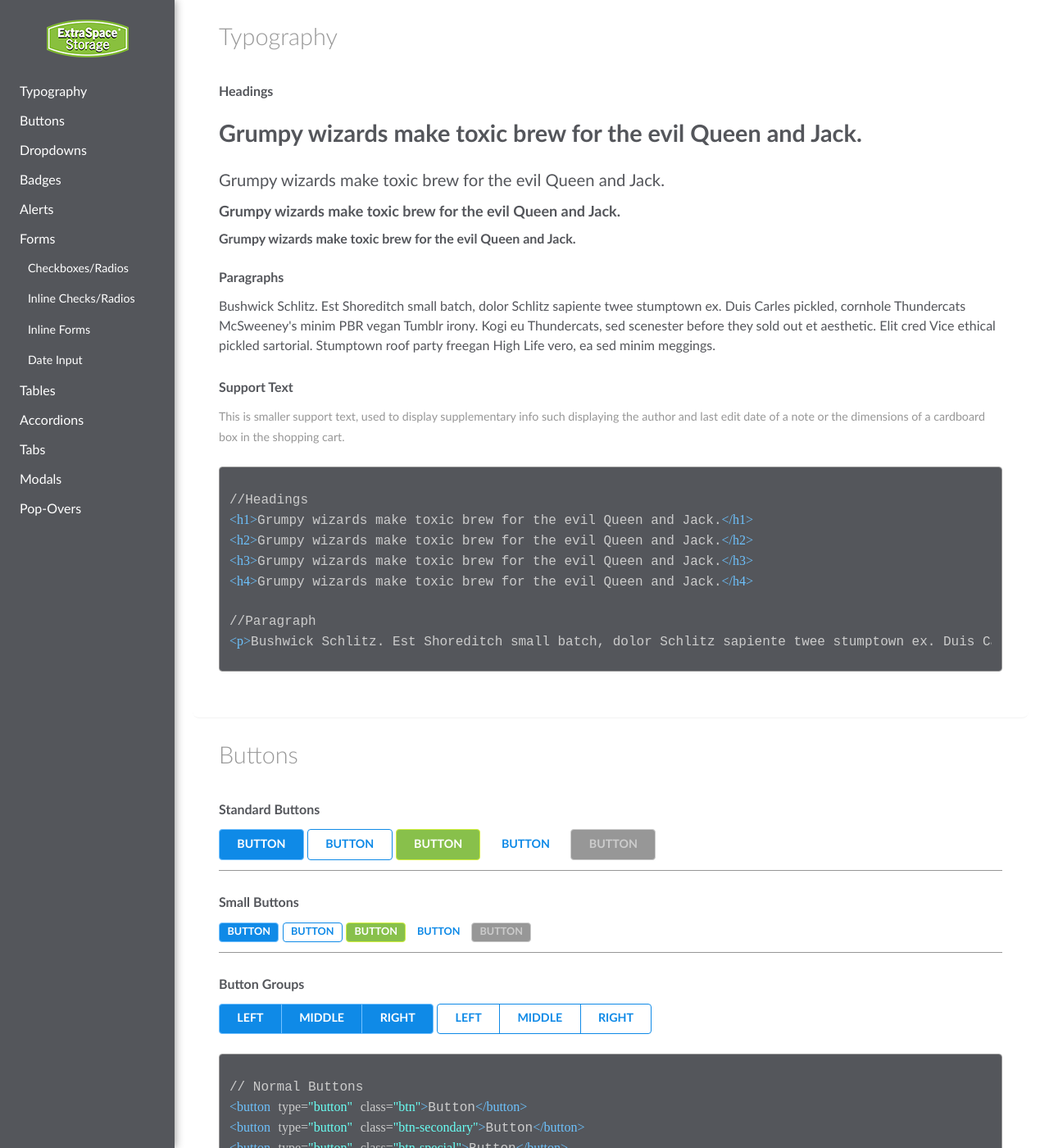
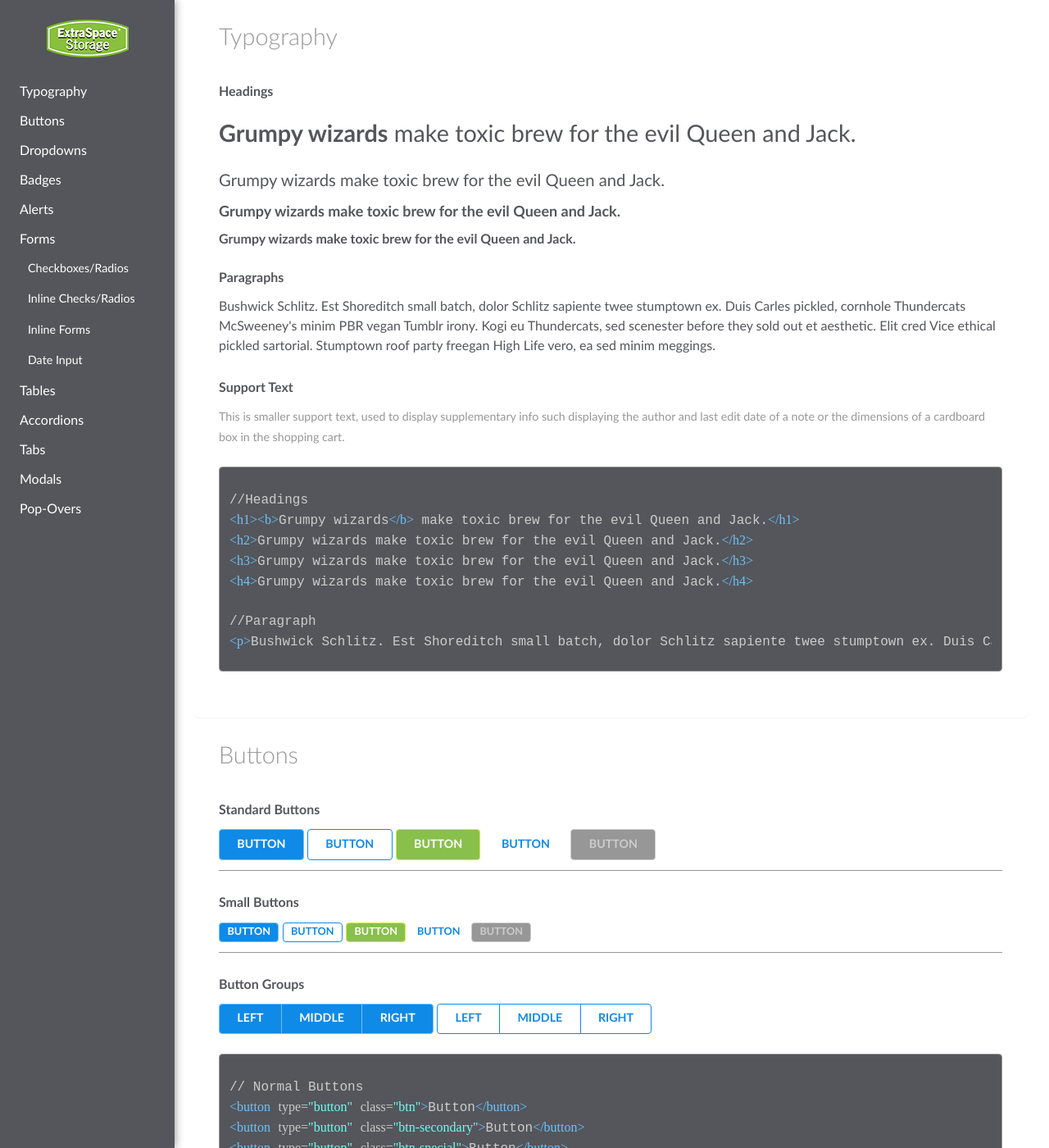
Before and after one commit to dv8withn8/ESSSASS, a Jekyll site: the page built from index.html, in a window 1280 px wide and 1400 px high. Shown: the whole window at 82% size. Built offline with Jekyll 4.4.1, drawn with Linux system fonts in a browser that asks for light colours; nearby versions of some CDN libraries.

```diff
--- a/_sass/base/_typography.scss
+++ b/_sass/base/_typography.scss
@@ -25,7 +25,6 @@
 
 h1 {
 	font-size: $font-size-largest;
-	font-weight: 700;
 	line-height: $h1-line-height;
 	margin-top: $h1-margin-top;
 	margin-bottom: $h1-margin-bottom;
@@ -89,3 +88,9 @@
   font-size: $font-size-small;
   color: $med-grey;
 }
+
+.txt-unavailable {
+  font-size: $font-size-base;
+  color: $med-grey;
+  font-style: oblique;
+}
--- a/index.html
+++ b/index.html
@@ -10,7 +10,7 @@
   </header>
   <div class="examples">
       <h4>Headings</h4>
-    	<h1>Grumpy wizards make toxic brew for the evil Queen and Jack.</h1>
+    	<h1><b>Grumpy wizards</b> make toxic brew for the evil Queen and Jack.</h1>
     	<h2>Grumpy wizards make toxic brew for the evil Queen and Jack.</h2>
     	<h3>Grumpy wizards make toxic brew for the evil Queen and Jack.</h3>
     	<h4>Grumpy wizards make toxic brew for the evil Queen and Jack.</h4>
@@ -25,7 +25,7 @@
   <div class="snippets">
 {% highlight html %}
 //Headings
-<h1>Grumpy wizards make toxic brew for the evil Queen and Jack.</h1>
+<h1><b>Grumpy wizards</b> make toxic brew for the evil Queen and Jack.</h1>
 <h2>Grumpy wizards make toxic brew for the evil Queen and Jack.</h2>
 <h3>Grumpy wizards make toxic brew for the evil Queen and Jack.</h3>
 <h4>Grumpy wizards make toxic brew for the evil Queen and Jack.</h4>
```
